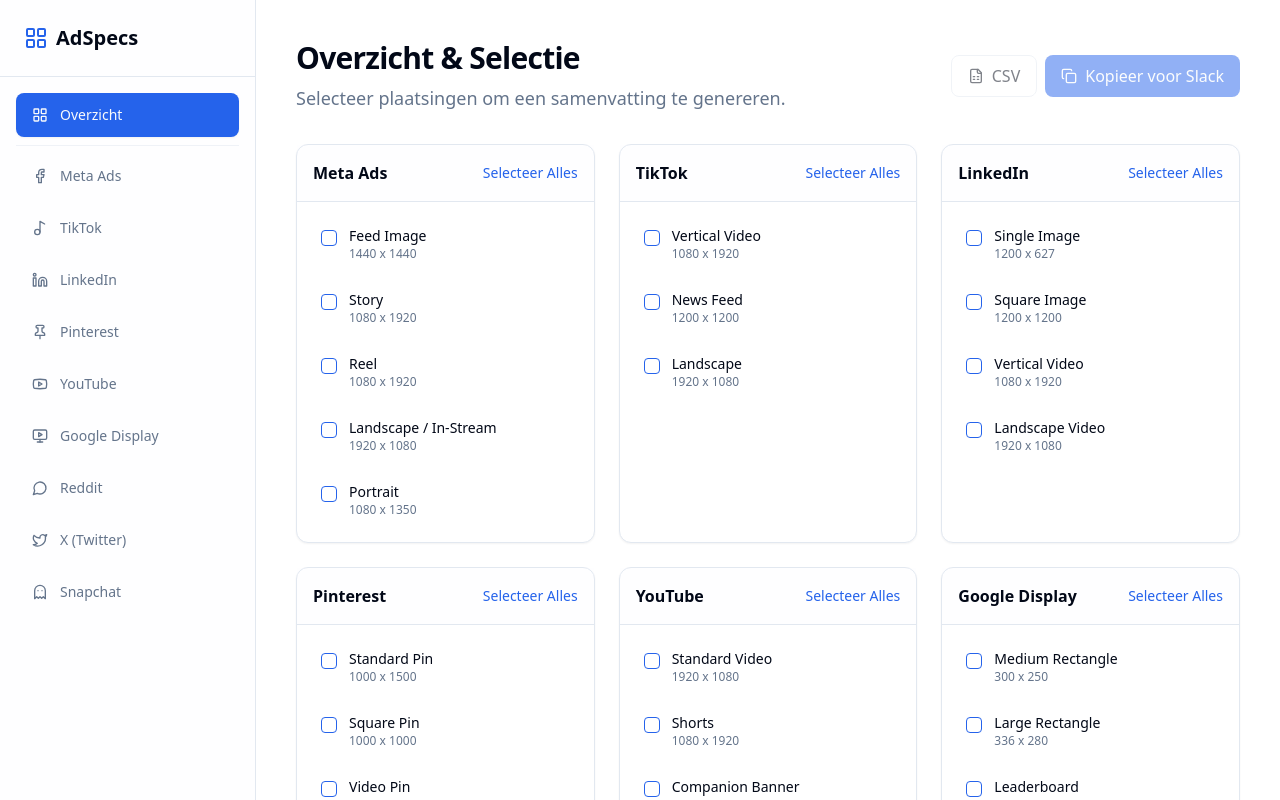
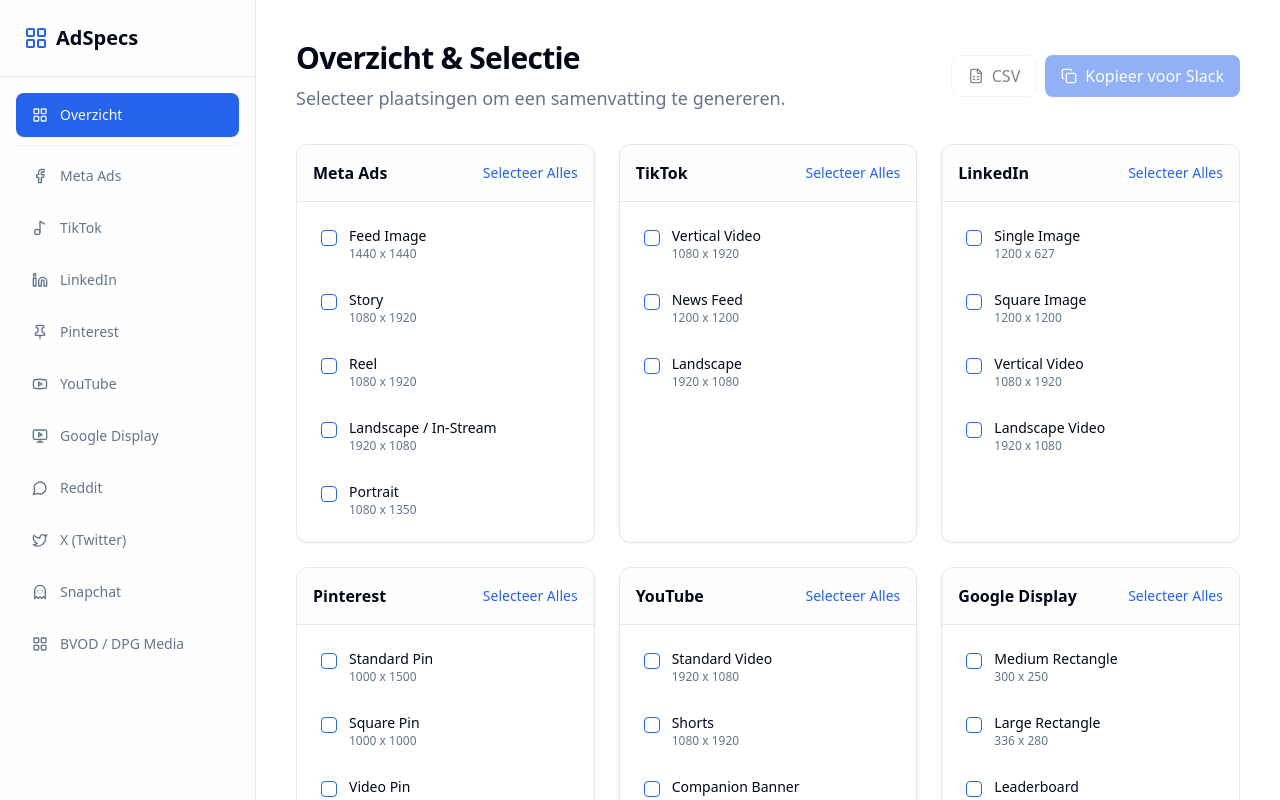
Before and after one commit to Yentlvdd/ad-specs-guide, a React (Vite) app: page / in a window 1280 px wide. Built offline with nearby package versions, Linux system fonts and the light colour scheme.

Commit message:
Add BVOD / DPG Media platform and preview

```diff
--- a/src/components/Preview.jsx
+++ b/src/components/Preview.jsx
@@ -12,6 +12,7 @@
 import { PinterestAdPreview } from './previews/PinterestAdPreview';
 import { YouTubeAdPreview } from './previews/YouTubeAdPreview';
 import { GoogleDisplayAdPreview } from './previews/GoogleDisplayAdPreview';
+import { BVODAdPreview } from './previews/BVODAdPreview';
 
 export function Preview({ platform, selectedSpecs, onExit }) {
     if (!platform) {
@@ -273,6 +274,8 @@
                                     return <YouTubeAdPreview {...previewProps} />;
                                 case 'google':
                                     return <GoogleDisplayAdPreview {...previewProps} layoutType="medium-rectangle" />;
+                                case 'bvod':
+                                    return <BVODAdPreview {...previewProps} />;
                                 case 'meta':
                                 case 'instagram':
                                 default:
--- /dev/null
+++ b/src/components/previews/BVODAdPreview.jsx
@@ -0,0 +1,110 @@
+import React from 'react';
+import { Play, Volume2, Maximize, Settings } from 'lucide-react';
+
+export function BVODAdPreview({
+    imageUrl,
+    spec,
+    aspectRatioStyle
+}) {
+    // Determine player style based on ratio
+    const isVertical = spec.ratio === '9:16';
+    const width = isVertical ? '320px' : '560px'; // Base widths
+    const height = isVertical ? '569px' : '315px'; // Base heights
+
+    return (
+        <div
+            className={`relative bg-gray-950 overflow-hidden shadow-2xl flex flex-col ${isVertical ? 'rounded-[2rem] border-4 border-gray-800' : 'rounded-lg'}`}
+            style={{
+                // We let the container control size via aspect ratio usually,
+                // but setting a max-width helps keep it realistic on desktop
+                maxWidth: '100%',
+                width: width,
+                height: isVertical ? 'auto' : undefined,
+                aspectRatio: spec.ratio.replace(':', '/')
+            }}
+        >
+            {/* Video Content Area */}
+            <div
+                className="relative flex-1 bg-gray-900 flex items-center justify-center bg-cover bg-center group"
+                style={{
+                    backgroundImage: imageUrl ? `url(${imageUrl})` : undefined,
+                    ...aspectRatioStyle
+                }}
+            >
+                {!imageUrl && (
+                    <div className="text-gray-500 flex flex-col items-center p-4 text-center">
+                        <div className="w-12 h-12 rounded-full border-2 border-gray-700 flex items-center justify-center mb-3">
+                            <Play className="w-5 h-5 ml-1 opacity-50" />
+                        </div>
+                        <span className="text-xs font-medium text-gray-400">Upload Video Asset</span>
+                        <span className="text-[10px] mt-1 text-gray-600 font-mono">
+                            {spec.dimensions} | {spec.ratio}
+                        </span>
+                    </div>
+                )}
+
+                {/* Simulated Player UI Overlay (Fade in on hover) */}
+                <div className="absolute inset-0 bg-gradient-to-t from-black/90 via-transparent to-transparent opacity-0 group-hover:opacity-100 transition-opacity duration-300 flex flex-col justify-end p-4">
+
+                    {/* Progress Bar */}
+                    <div className="w-full h-1 bg-gray-600/50 rounded-full mb-4 cursor-pointer group/progress">
+                        <div className="h-full bg-primary w-1/3 rounded-full relative">
+                            <div className="absolute right-0 top-1/2 -translate-y-1/2 w-3 h-3 bg-white rounded-full opacity-0 group-hover/progress:opacity-100 shadow-sm" />
+                        </div>
+                    </div>
+
+                    {/* Controls Row */}
+                    <div className="flex items-center justify-between text-white">
+                        <div className="flex items-center gap-4">
+                            <button className="hover:text-primary transition-colors">
+                                <Play className="w-5 h-5 fill-current" />
+                            </button>
+                            <div className="flex items-center gap-2 group/vol">
+                                <Volume2 className="w-5 h-5" />
+                                <div className="w-0 overflow-hidden group-hover/vol:w-16 transition-all duration-300">
+                                    <div className="w-14 h-1 bg-white/30 rounded-full ml-2">
+                                        <div className="h-full bg-white w-2/3 rounded-full" />
+                                    </div>
+                                </div>
+                            </div>
+                            <span className="text-xs font-medium font-mono">0:05 / 0:15</span>
+                        </div>
+
+                        <div className="flex items-center gap-4">
+                            <button className="hover:rotate-90 transition-transform duration-300">
+                                <Settings className="w-5 h-5" />
+                            </button>
+                            <button className="hover:scale-110 transition-transform">
+                                <Maximize className="w-5 h-5" />
+                            </button>
+                        </div>
+                    </div>
+                </div>
+
+                {/* "AD" Badge - Typical for BVOD/Youtube etc */}
+                <div className="absolute top-3 left-3 bg-yellow-400 text-black text-[10px] font-bold px-1.5 py-0.5 rounded shadow-sm z-10">
+                    AD
+                </div>
+
+                {/* DPG Media / Broadcaster Logo Watermark (Simulated) */}
+                <div className="absolute top-4 right-4 opacity-50 pointer-events-none">
+                    <span className="text-white font-bold tracking-widest text-[10px] uppercase drop-shadow-md">
+                        VTM GO
+                    </span>
+                </div>
+            </div>
+
+            {/* Outstream Context (Only show for outstream ID) */}
+            {spec.id === 'bvod-outstream' && (
+                <div className="bg-white p-4 border-t border-gray-100">
+                    <div className="h-2 w-3/4 bg-gray-100 rounded mb-2" />
+                    <div className="h-2 w-full bg-gray-100 rounded mb-2" />
+                    <div className="h-2 w-5/6 bg-gray-100 rounded" />
+                    <p className="text-[10px] text-gray-400 mt-2 italic">
+                        *Outstream video plays muted between paragraphs
+                    </p>
+                </div>
+            )}
+        </div>
+    );
+}
--- a/src/data/adSpecs.js
+++ b/src/data/adSpecs.js
@@ -399,5 +399,43 @@
                 safeZones: "Boven: 175px, Onder: 269px."
             }
         ]
+    },
+    bvod: {
+        id: 'bvod',
+        name: "BVOD / DPG Media",
+        description: "Broadcaster Video on Demand",
+        bestPractices: [
+            "Gebruik High-Quality Assets (1080p).",
+            "Respecteer de EBU R128 audio standaard (-23 LUFS).",
+            "Denk aan 'Sound-off' voor Outstream (ondertitels).",
+            "Gebruik verticale video's voor mobiele impact."
+        ],
+        specs: [
+            {
+                id: 'bvod-instream',
+                name: "Instream Video (Pre/Mid-roll)",
+                ratio: "16:9",
+                dimensions: "1920 x 1080",
+                type: "video",
+                notes: "25 FPS (progressive) of 50 FPS (interlaced).",
+                safeZones: "Houd rekening met player controls (onderste 10%)."
+            },
+            {
+                id: 'bvod-vertical',
+                name: "Vertical Video (Mobile)",
+                ratio: "9:16",
+                dimensions: "1080 x 1920",
+                type: "video",
+                notes: "Voor in-article en social distributie."
+            },
+            {
+                id: 'bvod-outstream',
+                name: "Outstream Video",
+                ratio: "16:9",
+                dimensions: "1920 x 1080",
+                type: "video",
+                notes: "Start zonder geluid. Ondertiteling verplicht."
+            }
+        ]
     }
 }
```
